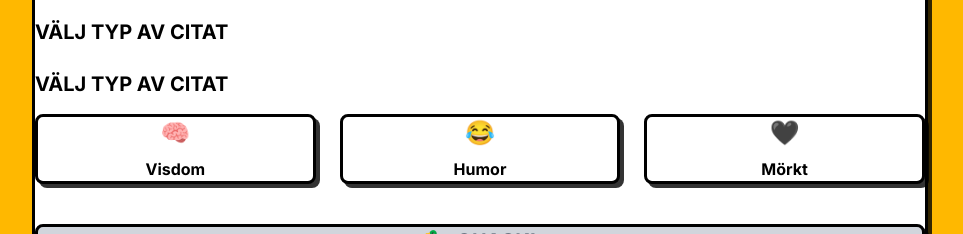
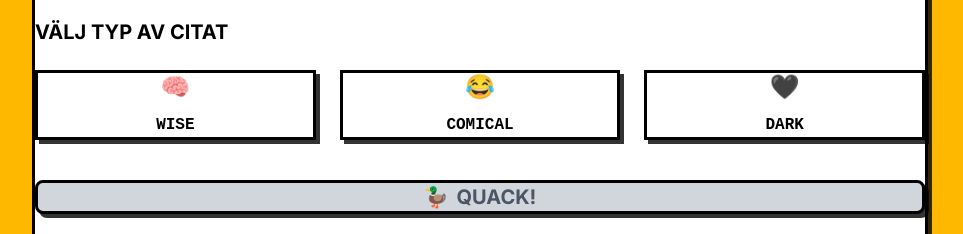
Before and after one commit to BeeBarry/Duck-Web-App, a React (Vite) app in the folder Duck.Web/: page / in a window 1280 px wide. Shown: the part 193-427 px from the top of the page, without its empty margins (160-1123 px from the left). Built offline with nearby package versions, Linux system fonts and the light colour scheme; no server answers.

Commit message:
Updated QuoteTypeSelector card design

```diff
--- a/Duck.Web/src/components/QuoteTypeSelector.tsx
+++ b/Duck.Web/src/components/QuoteTypeSelector.tsx
@@ -14,38 +14,36 @@ const QuoteTypeSelector: React.FC<QuoteTypeSelectorProps> = ({
     const typeConfig = {
         [QuoteType.Wise]: {
             icon: "🧠",
-            label: "Visdom"
+            label: "WISE"
         },
         [QuoteType.Comical]: {
             icon: "😂",
-            label: "Humor"
+            label: "COMICAL"
         },
         [QuoteType.Dark]: {
             icon: "🖤",
-            label: "Mörkt"
+            label: "DARK"
         }
     };
 
     return (
-        <div className="mb-8">
-            <h2 className="text-xl font-bold uppercase mb-4">Välj typ av citat</h2>
-
         <div className="grid grid-cols-3 gap-4 md:gap-6">
             {Object.values(QuoteType).map((type) => (
                 <button
                     key={type}
                     onClick={() => onSelect(type)}
                     className={`
-                            py-4 px-2 rounded-lg
+                        py-4 px-2
+                        font-bold text-black
+                        transform transition-all duration-200
                         border-3 border-black
-                            font-bold text-black
                         shadow-[4px_4px_0px_0px_rgba(0,0,0,0.8)]
-                            transform transition-all duration-200
                         ${selectedType === type
-                            ? 'bg-[#FF3B3B] text-white'
-                            : 'bg-white hover:bg-gray-100 hover:translate-y-1 hover:translate-x-1 hover:shadow-[2px_2px_0px_0px_rgba(0,0,0,0.8)]'
+                        ? 'bg-[#E0E0E0] translate-x-[2px] translate-y-[2px] shadow-[2px_2px_0px_0px_rgba(0,0,0,0.8)]'
+                        : 'bg-white hover:translate-y-1 hover:translate-x-1 hover:shadow-[2px_2px_0px_0px_rgba(0,0,0,0.8)]'
                     }
                     `}
+                    style={{ fontFamily: "Courier New, monospace" }}
                 >
                     <div className="flex flex-col items-center justify-center">
                         <span className="text-2xl mb-2">{typeConfig[type].icon}</span>
@@ -54,7 +52,6 @@ const QuoteTypeSelector: React.FC<QuoteTypeSelectorProps> = ({
                 </button>
             ))}
         </div>
-        </div>
     );
 };
 
```
Lines whose indentation alone changed are shown as unchanged.
